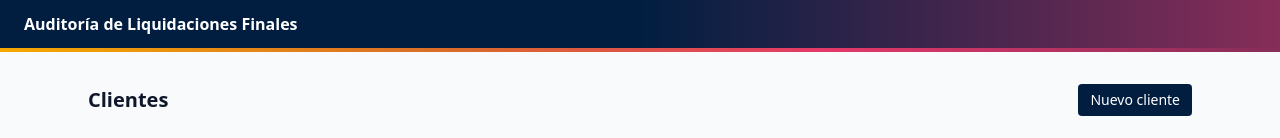
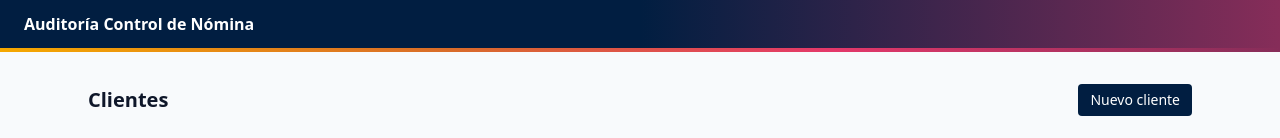
Before and after one commit to maximart07-maker/Auditoria-de-liquidaciones-finales, a Next.js app in the folder apps/web/: page / in a window 1280 px wide. Shown: the top 138 px of the page. Built offline with nearby package versions, Linux system fonts and the light colour scheme; no server answers.

Commit message:
Renombra la aplicación a "Auditoría Control de Nómina"
Co-Authored-By: Claude Opus 5.5 <noreply@anthropic.com>
Claude-Session: https://claude.ai/code/session_011MSv3NJcGj1gGq7ovRwaMh

```diff
--- a/apps/web/app/layout.tsx
+++ b/apps/web/app/layout.tsx
@@ -3,8 +3,8 @@ import Link from 'next/link';
 import './globals.css';
 
 export const metadata: Metadata = {
-  title: 'Auditoría de Liquidaciones Finales',
-  description: 'Control, comparación y auditoría de liquidaciones finales de sueldos.',
+  title: 'Auditoría Control de Nómina',
+  description: 'Control y auditoría de nómina y liquidaciones de sueldos bajo legislación argentina.',
 };
 
 export default function RootLayout({ children }: { children: React.ReactNode }) {
@@ -14,7 +14,7 @@ export default function RootLayout({ children }: { children: React.ReactNode })
         <header className="bg-gradient-to-r from-crowe-indigo via-crowe-indigo to-crowe-ciruela text-white">
           <div className="px-6 py-3">
             <Link href="/" className="font-semibold hover:text-crowe-ambar-claro">
-              Auditoría de Liquidaciones Finales
+              Auditoría Control de Nómina
             </Link>
           </div>
           <div className="h-1 bg-crowe-franja" aria-hidden="true" />
```
Also changed, not shown: 1 other file (tests, documents, lock files or other folders).
